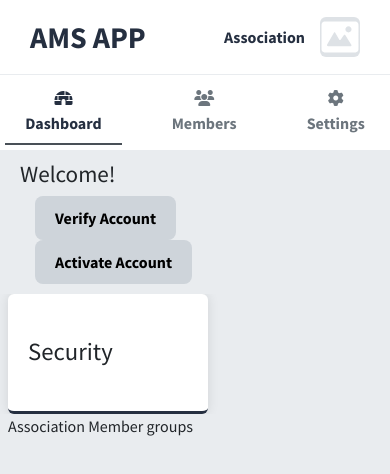
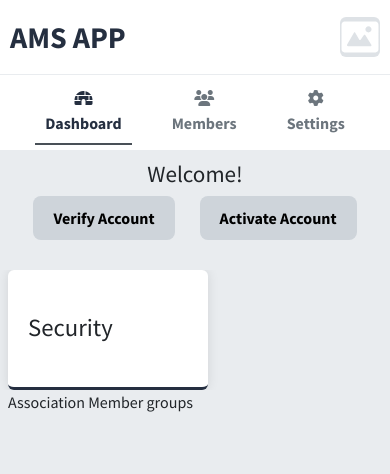
Before and after one commit to codepraycode/ams_app, a React app: page / in a window 390 px wide. Shown: the top 474 px of the page. Built offline with nearby package versions, Linux system fonts and the light colour scheme; the HTML template or start-up script is replaced by a standard one.

Commit message:
updated dashboard

```diff
--- a/src/pages/Dashboard.jsx
+++ b/src/pages/Dashboard.jsx
@@ -16,7 +16,7 @@ const Dashboard = () => {
           {/* <p>Last login was 23 hours ago</p> */}
         </div>
 
-        <div>
+        <div className={"actions"}>
           <button>Verify Account</button>
           <button>Activate Account</button>
         </div>
--- a/src/scss/app.scss
+++ b/src/scss/app.scss
@@ -524,13 +524,21 @@ nav{
     // background-color: red;
     align-items: center;
     justify-content: space-between;
-    flex-wrap: wrap;
+    // flex-wrap: wrap;
     padding: 10px 20px;
+
+
+    .actions{
+        display: flex;
+        align-items: center;
+        justify-content: center;
+        column-gap: 25px;
+    }
 
 
     button{
         padding: 10px 20px ;
-        margin: 0 15px;
+        // margin: 0 15px;
         transition: all 0.4s ease;
         cursor: pointer;
         color: darken($color: $primary, $amount: 50%);
@@ -651,7 +659,7 @@ nav{
     }
 }
 
-@media (max-width:360px) {
+@media (max-width:780px) {
     nav{
         a{
             padding: 10px;
@@ -667,6 +675,13 @@ nav{
             }
         }
     }
+
+
+        .intro {
+            display: flex;
+            flex-direction: column;
+            margin-bottom: 20px;
+        }
 }
 
 @media (max-width:280px) {
```
Lines whose indentation alone changed are shown as unchanged.
